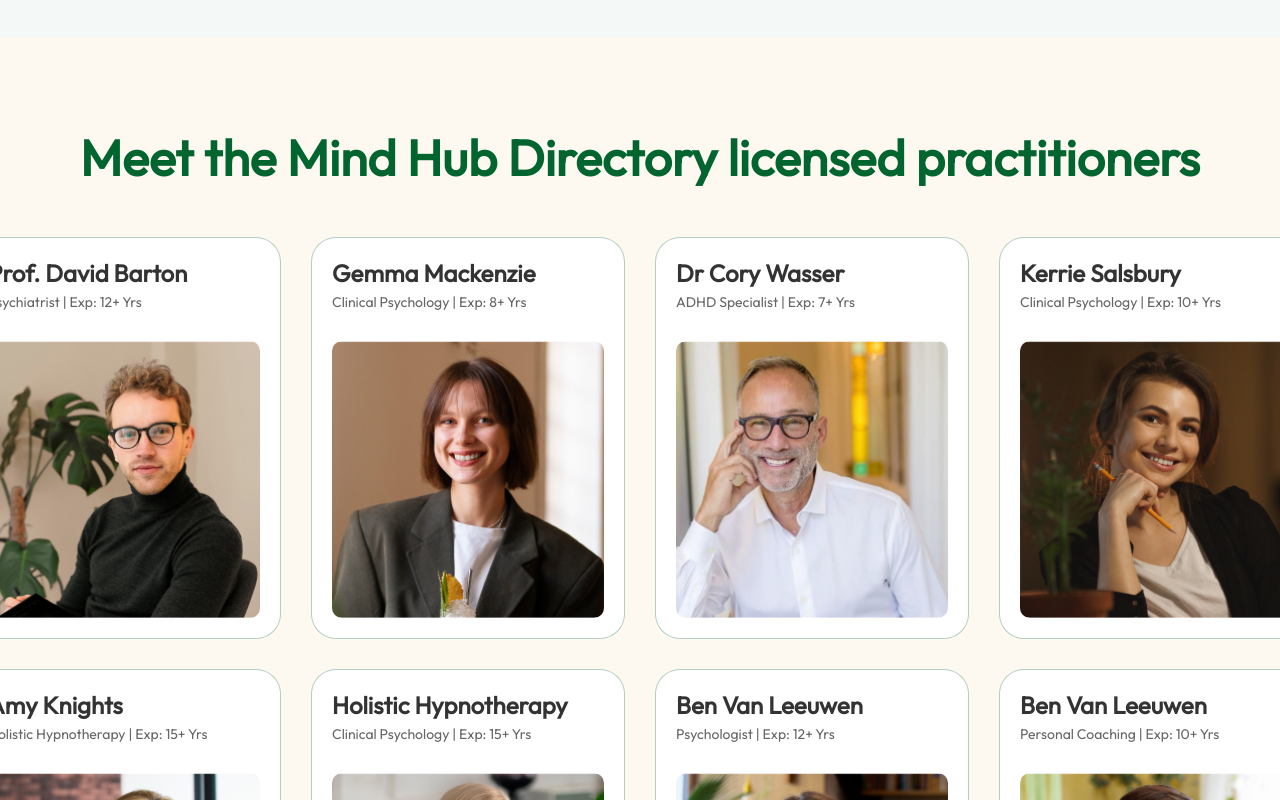
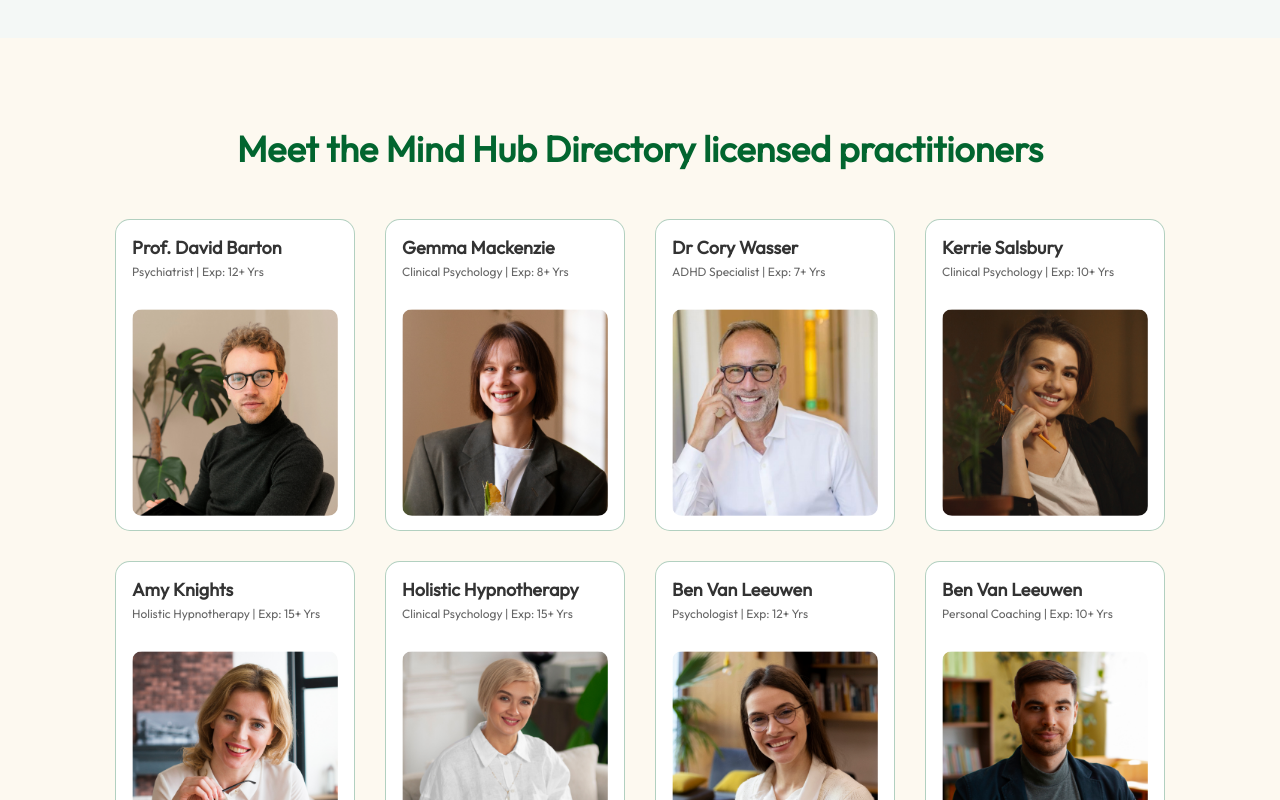
Before and after one commit to vidwanns/my_mind_hub, a Next.js app: page / in a window 1280 px wide. Shown: the part 2360-3160 px from the top of the page. Built offline with nearby package versions, Linux system fonts and the light colour scheme.

Commit message:
fourth lap

```diff
--- a/src/components/home/fourthSection.js
+++ b/src/components/home/fourthSection.js
@@ -63,9 +63,9 @@
 const FourthSection = () => {
   return (
     <section className="fourth-section">
-      <h2 className="fourth-section__heading">
+      <p className="fourth-section__heading">
         Meet the Mind Hub Directory licensed practitioners
-      </h2>
+      </p>
 
       <div className="licensed_practitioner-grid">
         {licensed_practitioners.map((practitioner) => (
@@ -76,7 +76,9 @@
               className="licensed_practitioner-image"
             />
             <div className="licensed_practitioner-details">
-              <h3 className="licensed_practitioner-name">{practitioner.name}</h3>
+              <p className="licensed_practitioner-name">
+                <strong>{practitioner.name}</strong>
+              </p>
               <p className="licensed_practitioner-specialty">
                 {practitioner.specialty} | {practitioner.experience}
               </p>
--- a/src/styles/home-css/fourthSection.css
+++ b/src/styles/home-css/fourthSection.css
@@ -1,4 +1,3 @@
-/* Fourth Section Container */
 .fourth-section {
   background-color: #FDF9F0;
   padding: 40px 20px;
@@ -6,15 +5,14 @@
   font-family: var(--Outfit);
 }
 
-/* Heading */
 .fourth-section__heading {
   font-size: 50px;
   color: #02652F;
   margin-bottom: 3rem;
   margin-top: 3rem;
+  font-weight: bold;
 }
 
-/* Practitioner Grid */
 .licensed_practitioner-grid {
   display: grid;
   grid-template-columns: repeat(4, 1fr);
@@ -94,3 +92,27 @@
 .search-therapists-button:hover {
   background-color: #01652F;
 }
+
+@media only screen and (max-width: 1700px) {
+
+  .fourth-section__heading {
+    font-size: 36px;
+  }
+  .licensed_practitioner-card {
+    height: 312px;
+    width: 240px;
+    padding: 16px;
+    border-radius: 15px;
+  }
+  .licensed_practitioner-name {
+    font-size: 18px;
+  }
+  .licensed_practitioner-specialty {
+    font-size: 12px;
+  }
+  .search-therapists-button {
+    font-size: 18px;
+    padding: 12px 20px;
+  }
+
+}
```
